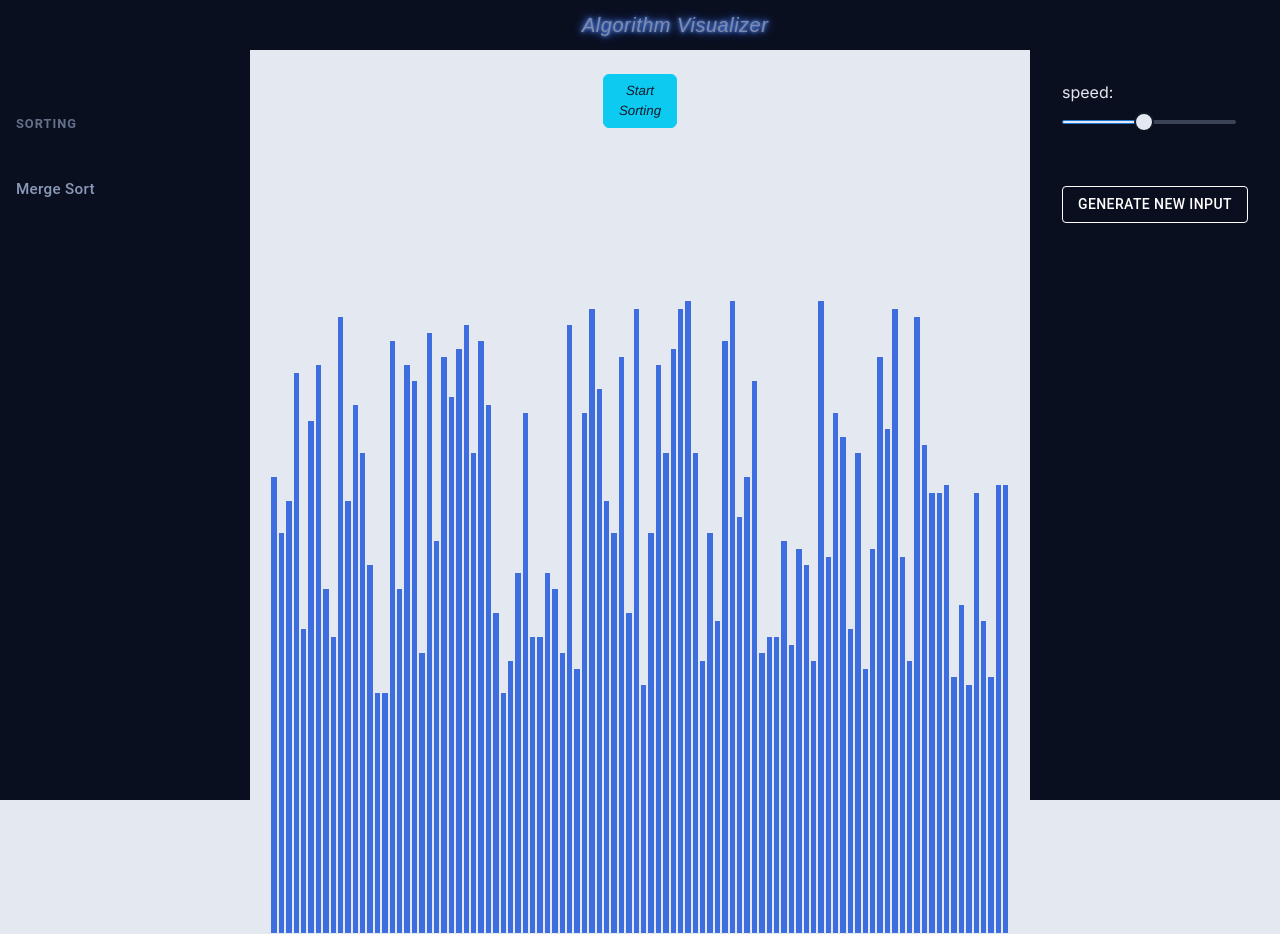
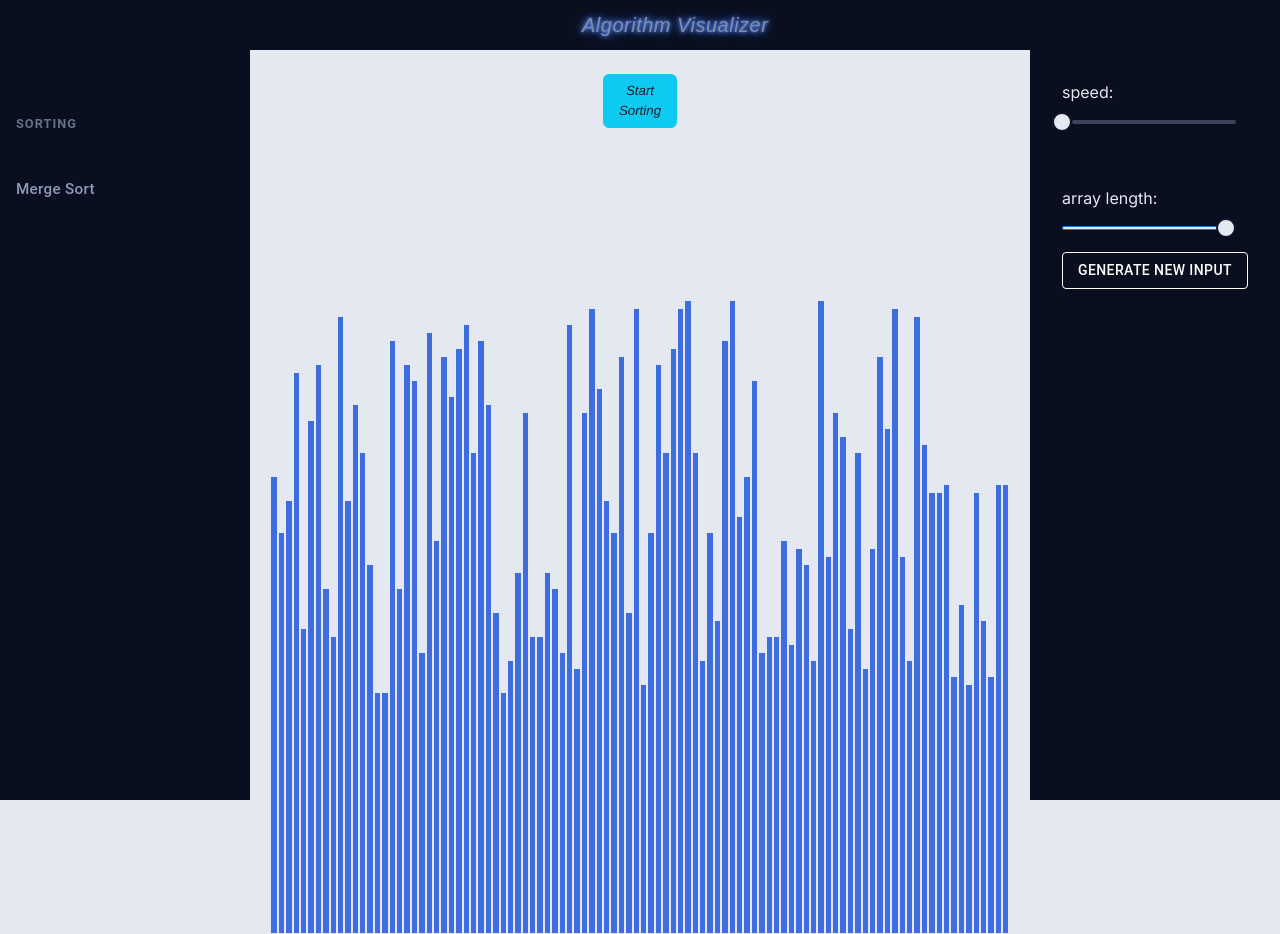
Before and after one commit to Rvp0310/Algorithm_Visualiser, a Next.js app: page / in a window 1280 px wide. Both pictures are taken after a click on the element "Merge Sort". Built offline with nearby package versions, Linux system fonts and the light colour scheme; some icons are missing.

Commit message:
Implemented Logic For Speed and Array Length Control

```diff
--- a/app/Helpers/ArrayGen.ts
+++ b/app/Helpers/ArrayGen.ts
@@ -1,6 +1,6 @@
-export const randomArrayGen = () => {
+export const randomArrayGen = (len: number) => {
     let arr = [];
-    for(let i = 0; i < 100; i ++){
+    for(let i = 0; i < len; i ++){
         arr.push(Math.floor(Math.random() * 50) + 30);
     }
     return arr;
--- a/app/Helpers/Types.ts
+++ b/app/Helpers/Types.ts
@@ -1,10 +1,12 @@
-export interface RefreshTriggerProps {
+export interface SortProps {
     refreshTrigger: number;
+    speed: number;
+    arraylen: number;
 }
 
 export interface AlgoItem {
     name: string;
-    component: React.FC<RefreshTriggerProps>;
+    component: React.FC<SortProps>;
 }
 
 export type SortingAction =
--- a/app/Helpers/animator/SortAnimator.ts
+++ b/app/Helpers/animator/SortAnimator.ts
@@ -5,13 +5,15 @@ export const createSortingAnimator = ({
     setActiveBars,
     setSwapBars,
     setOverwriteIndex,
-    setDone
+    setDone,
+    speed
 } : {
     setArr: React.Dispatch<React.SetStateAction<number[]>>;
   setActiveBars: React.Dispatch<React.SetStateAction<number[]>>;
   setSwapBars: React.Dispatch<React.SetStateAction<number[]>>;
   setOverwriteIndex: React.Dispatch<React.SetStateAction<number | null>>;
   setDone: React.Dispatch<React.SetStateAction<boolean>>;
+  speed: number;
 }) => {
 
     const handleStep = (step: SortingAction) => {
@@ -42,11 +44,11 @@ export const createSortingAnimator = ({
         }
     };
 
-    const play = (steps: SortingAction[], speed = 50) => {
+    const play = (steps: SortingAction[]) => {
         let delay = 0;
         steps.forEach(step => {
             setTimeout(() => handleStep(step), delay);
-            delay += speed;
+            delay += (110 - speed);
         });
     };
 
--- a/app/components/Sorting/MergeSort.tsx
+++ b/app/components/Sorting/MergeSort.tsx
@@ -1,11 +1,11 @@
 import React, { useEffect, useState } from "react";
 
 import { randomArrayGen } from "@/app/Helpers/ArrayGen";
-import { RefreshTriggerProps, SortingAction } from "@/app/Helpers/Types";
+import { SortProps, SortingAction } from "@/app/Helpers/Types";
 import { mergeSortWithSteps } from "@/app/Helpers/algorithms/MergeSortLogic";
 import { createSortingAnimator } from "@/app/Helpers/animator/SortAnimator";
 
-const MergeSort: React.FC<RefreshTriggerProps> = ({ refreshTrigger }) => {
+const MergeSort: React.FC<SortProps> = ({ refreshTrigger, speed, arraylen }) => {
   const [arr, setArr] = useState<number[]>([]);
   const [steps, setSteps] = useState<SortingAction[]>([]);
 
@@ -15,10 +15,10 @@ const MergeSort: React.FC<RefreshTriggerProps> = ({ refreshTrigger }) => {
   const [done, setDone] = useState<boolean>(false);
   const [playing, setPlaying] = useState<boolean>(false);
 
-  const { play } = createSortingAnimator({setArr, setActiveBars, setSwapBars, setOverwriteIndex, setDone});
+  const { play } = createSortingAnimator({setArr, setActiveBars, setSwapBars, setOverwriteIndex, setDone, speed});
 
   useEffect(() => {
-    const newArr = randomArrayGen();
+    const newArr = randomArrayGen(arraylen);
     setArr(newArr);
     const { steps } = mergeSortWithSteps([...newArr]);
     setSteps(steps);
--- a/app/page.tsx
+++ b/app/page.tsx
@@ -26,6 +26,9 @@ export default function Visualizer() {
   const [selected, setSelected] = useState<AlgoItem>();
   const [refreshTrigger, setRefreshTrigger] = useState<number>(0);
 
+  const [speed, setSpeed] = useState<number>(0);
+  const [arraylen, setArraylen] = useState<number>(100);
+
   return (
     <>
       <aside className='algoList'>
@@ -50,14 +53,14 @@ export default function Visualizer() {
           </List>
         </aside>
         <main className="d-flex justify-content-center p-4">
-          {selected ? <selected.component refreshTrigger = {refreshTrigger} />: <None />}
+          {selected ? <selected.component refreshTrigger = {refreshTrigger} speed = {speed} arraylen = {arraylen} />: <None />}
         </main>
         <aside className="controls">
           <div className="general">
             speed:
             <br />
             <Slider
-              defaultValue={50}
+              defaultValue={speed}
               aria-label="Default"
               valueLabelDisplay="auto"
               className="slide"
@@ -65,6 +68,7 @@ export default function Visualizer() {
                 padding: "1em 10px",
                 width: "9em",
               }}
+              onChange={(e, value) => {setSpeed(value)}}
             />
             <br />
             <Stack spacing={7} direction="row">
@@ -77,7 +81,24 @@ export default function Visualizer() {
               </IconButton>
             </Stack>
             {
-              selected?.name === "Merge Sort" && (<Button variant="outlined" sx={{ borderColor: "white", color: "white" }} onClick={() => setRefreshTrigger(prev => prev + 1)}>Generate New Input</Button>)
+              selected?.name === "Merge Sort" && (
+                <div>
+                  array length:
+                  <br />
+                  <Slider
+                    defaultValue={arraylen}
+                    aria-label="Default"
+                    valueLabelDisplay="auto"
+                    className="slide"
+                    style={{
+                      padding: "1em 10px",
+                      width: "9em",
+                    }}
+                    onChange={(e, value) => {setArraylen(value)}}
+                  />
+                  <Button variant="outlined" sx={{ borderColor: "white", color: "white"}} onClick={() => setRefreshTrigger(prev => prev + 1)}>Generate New Input</Button>
+                </div>
+              )
             }
           </div>
         </aside>
```
Also changed, not shown: 1 other file (tests, documents, lock files or other folders).
